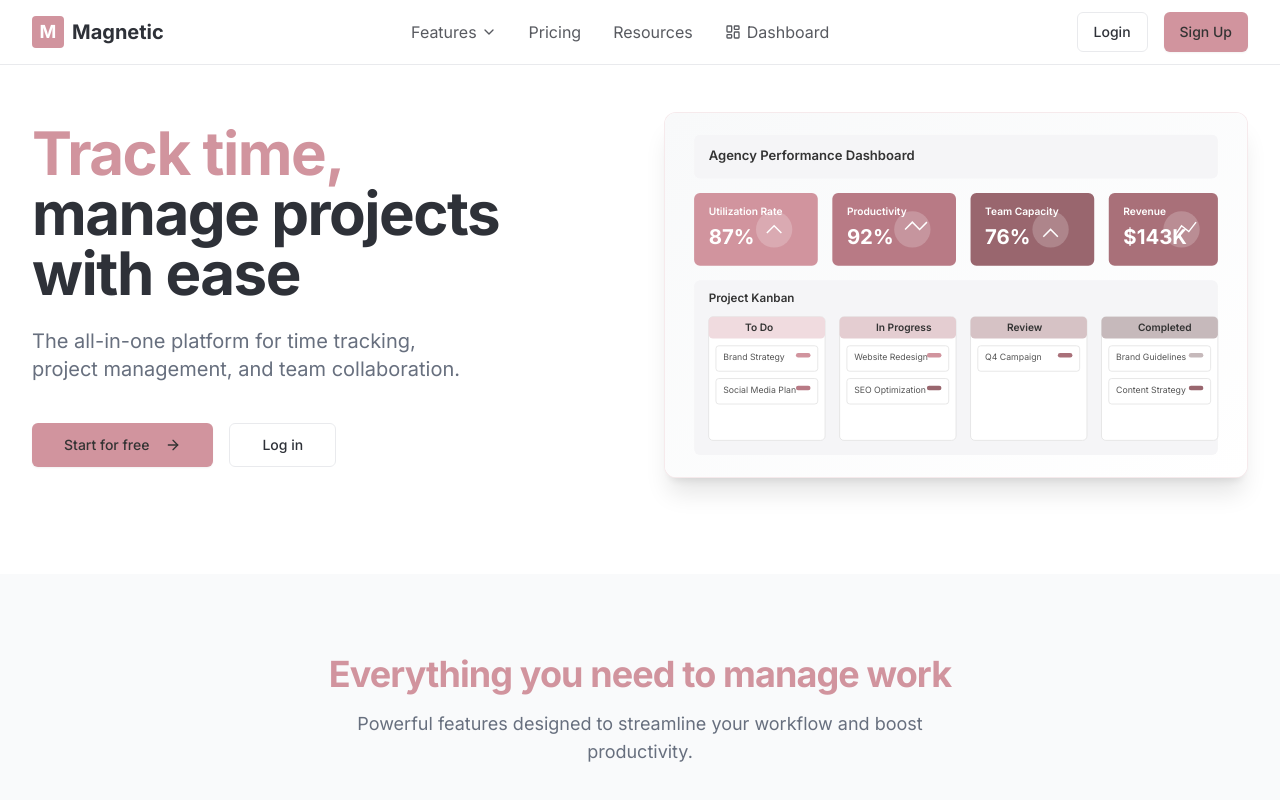
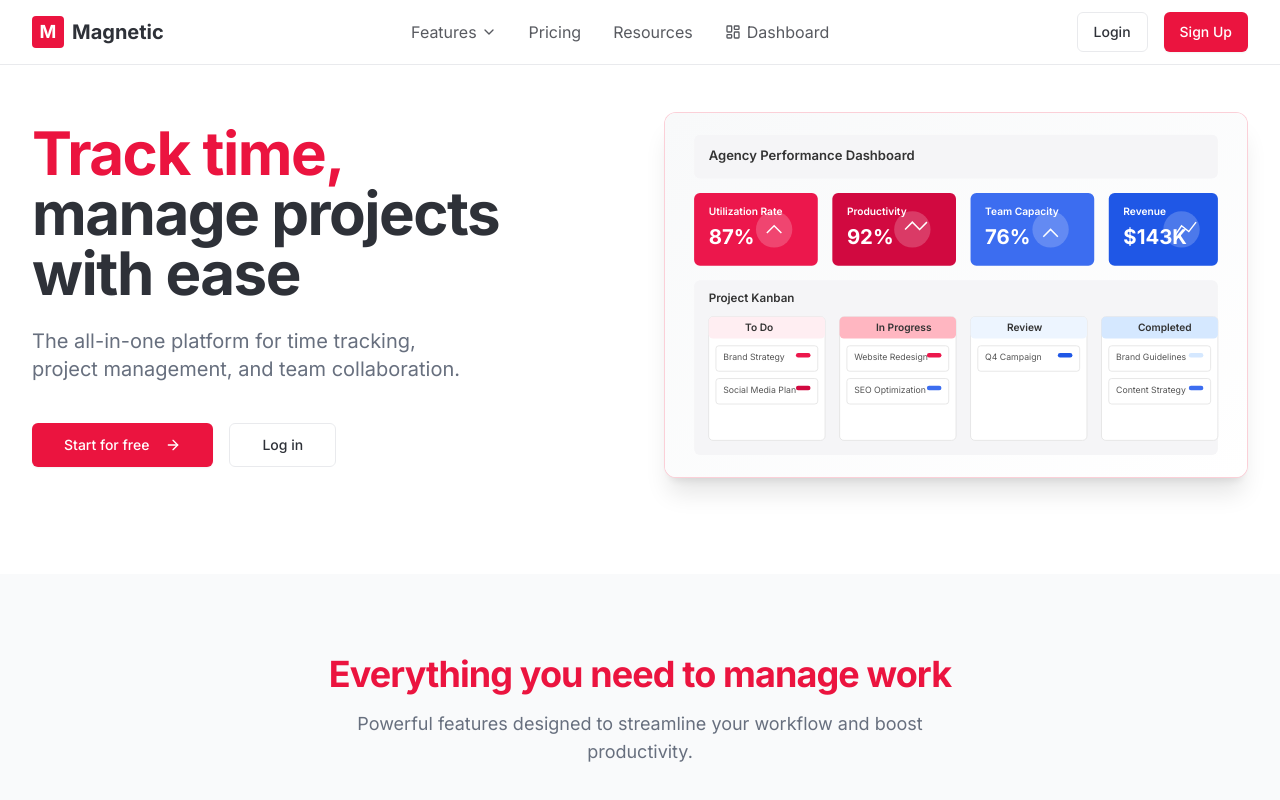
Before and after one commit to robinkiplangat/neema, a React (Vite) app: page / in a window 1280 px wide. Shown: the top 800 px of the page. Built offline with nearby package versions, Linux system fonts and the light colour scheme.

Commit message:
Refactor: Update color palette
Update the color palette to use the specified pink color and similar blues.

```diff
--- a/src/index.css
+++ b/src/index.css
@@ -16,8 +16,8 @@
     --popover: 0 0% 100%;
     --popover-foreground: 220 10% 20%;
 
-    --primary: 350 40% 70%;
-    --primary-foreground: 0 0% 20%;
+    --primary: 348 84% 50%;
+    --primary-foreground: 0 0% 100%;
 
     --secondary: 220 20% 96%;
     --secondary-foreground: 220 10% 20%;
@@ -25,26 +25,26 @@
     --muted: 220 20% 96%;
     --muted-foreground: 220 10% 45%;
 
-    --accent: 350 40% 70%;
-    --accent-foreground: 0 0% 20%;
+    --accent: 348 84% 50%;
+    --accent-foreground: 0 0% 100%;
 
     --destructive: 0 84.2% 60.2%;
     --destructive-foreground: 0 0% 98%;
 
     --border: 220 10% 92%;
     --input: 220 10% 92%;
-    --ring: 350 40% 70%;
+    --ring: 348 84% 50%;
 
     --radius: 0.5rem;
 
-    --sidebar-background: 350 25% 25%;
+    --sidebar-background: 348 70% 20%;
     --sidebar-foreground: 0 0% 100%;
-    --sidebar-primary: 350 40% 70%;
-    --sidebar-primary-foreground: 0 0% 20%;
-    --sidebar-accent: 350 20% 35%;
+    --sidebar-primary: 348 84% 50%;
+    --sidebar-primary-foreground: 0 0% 100%;
+    --sidebar-accent: 348 60% 30%;
     --sidebar-accent-foreground: 0 0% 100%;
-    --sidebar-border: 350 20% 35%;
-    --sidebar-ring: 350 20% 45%;
+    --sidebar-border: 348 60% 30%;
+    --sidebar-ring: 348 60% 40%;
   }
 
   .dark {
@@ -57,8 +57,8 @@
     --popover: 220 10% 12%;
     --popover-foreground: 0 0% 95%;
 
-    --primary: 350 30% 60%;
-    --primary-foreground: 0 0% 20%;
+    --primary: 348 70% 50%;
+    --primary-foreground: 0 0% 100%;
 
     --secondary: 220 10% 22%;
     --secondary-foreground: 0 0% 95%;
@@ -66,24 +66,24 @@
     --muted: 220 10% 22%;
     --muted-foreground: 220 10% 70%;
 
-    --accent: 350 30% 60%;
-    --accent-foreground: 0 0% 20%;
+    --accent: 348 70% 50%;
+    --accent-foreground: 0 0% 100%;
 
     --destructive: 0 62.8% 30.6%;
     --destructive-foreground: 0 0% 98%;
 
     --border: 220 10% 22%;
     --input: 220 10% 22%;
-    --ring: 350 30% 60%;
+    --ring: 348 70% 50%;
 
     --sidebar-background: 220 10% 8%;
     --sidebar-foreground: 0 0% 95%;
-    --sidebar-primary: 350 30% 60%;
-    --sidebar-primary-foreground: 0 0% 20%;
-    --sidebar-accent: 350 20% 35%;
+    --sidebar-primary: 348 70% 50%;
+    --sidebar-primary-foreground: 0 0% 100%;
+    --sidebar-accent: 348 50% 35%;
     --sidebar-accent-foreground: 0 0% 95%;
     --sidebar-border: 220 70% 15%;
-    --sidebar-ring: 350 30% 60%;
+    --sidebar-ring: 348 70% 50%;
   }
 }
 
@@ -103,7 +103,7 @@
 
 @layer components {
   .magnetic-gradient {
-    @apply bg-gradient-to-r from-pastel-pink to-pastel-lavender;
+    @apply bg-gradient-to-r from-[#ec174c] to-[#3c6df0];
   }
 
   .magnetic-button {
--- a/src/pages/Index.tsx
+++ b/src/pages/Index.tsx
@@ -48,25 +48,25 @@ const Index = () => {
                   <text x="60" y="65" fontSize="18" fontWeight="600" fill="#333">Agency Performance Dashboard</text>
 
                   {/* KPI Cards */}
-                  <rect x="40" y="110" width="170" height="100" rx="8" fill="hsl(350, 40%, 70%)" />
+                  <rect x="40" y="110" width="170" height="100" rx="8" fill="#ec174c" />
                   <text x="60" y="140" fontSize="14" fontWeight="600" fill="#fff">Utilization Rate</text>
                   <text x="60" y="180" fontSize="28" fontWeight="700" fill="#fff">87%</text>
                   <circle cx="150" cy="160" r="25" fill="rgba(255,255,255,0.2)" />
                   <path d="M140,165 L150,155 L160,165" stroke="#fff" strokeWidth="2" fill="none" />
 
-                  <rect x="230" y="110" width="170" height="100" rx="8" fill="hsl(350, 30%, 60%)" />
+                  <rect x="230" y="110" width="170" height="100" rx="8" fill="#d10940" />
                   <text x="250" y="140" fontSize="14" fontWeight="600" fill="#fff">Productivity</text>
                   <text x="250" y="180" fontSize="28" fontWeight="700" fill="#fff">92%</text>
                   <circle cx="340" cy="160" r="25" fill="rgba(255,255,255,0.2)" />
                   <path d="M330,160 L340,150 L350,160 L360,150" stroke="#fff" strokeWidth="2" fill="none" />
 
-                  <rect x="420" y="110" width="170" height="100" rx="8" fill="hsl(350, 20%, 50%)" />
+                  <rect x="420" y="110" width="170" height="100" rx="8" fill="#3c6df0" />
                   <text x="440" y="140" fontSize="14" fontWeight="600" fill="#fff">Team Capacity</text>
                   <text x="440" y="180" fontSize="28" fontWeight="700" fill="#fff">76%</text>
                   <circle cx="530" cy="160" r="25" fill="rgba(255,255,255,0.2)" />
                   <path d="M520,170 L530,160 L540,170" stroke="#fff" strokeWidth="2" fill="none" />
 
-                  <rect x="610" y="110" width="150" height="100" rx="8" fill="hsl(350, 25%, 55%)" />
+                  <rect x="610" y="110" width="150" height="100" rx="8" fill="#1f57e6" />
                   <text x="630" y="140" fontSize="14" fontWeight="600" fill="#fff">Revenue</text>
                   <text x="630" y="180" fontSize="28" fontWeight="700" fill="#fff">$143K</text>
                   <circle cx="710" cy="160" r="25" fill="rgba(255,255,255,0.2)" />
@@ -78,53 +78,53 @@ const Index = () => {
 
                   {/* Kanban Columns */}
                   <rect x="60" y="280" width="160" height="170" rx="6" fill="#ffffff" stroke="#e0e0e0" strokeWidth="1" />
-                  <rect x="60" y="280" width="160" height="30" rx="6" fill="hsl(350, 40%, 90%)" />
+                  <rect x="60" y="280" width="160" height="30" rx="6" fill="#ffeef2" />
                   <text x="110" y="300" fontSize="14" fontWeight="600" fill="#333">To Do</text>
 
                   <rect x="240" y="280" width="160" height="170" rx="6" fill="#ffffff" stroke="#e0e0e0" strokeWidth="1" />
-                  <rect x="240" y="280" width="160" height="30" rx="6" fill="hsl(350, 30%, 85%)" />
+                  <rect x="240" y="280" width="160" height="30" rx="6" fill="#ffb6c1" />
                   <text x="290" y="300" fontSize="14" fontWeight="600" fill="#333">In Progress</text>
 
                   <rect x="420" y="280" width="160" height="170" rx="6" fill="#ffffff" stroke="#e0e0e0" strokeWidth="1" />
-                  <rect x="420" y="280" width="160" height="30" rx="6" fill="hsl(350, 20%, 80%)" />
+                  <rect x="420" y="280" width="160" height="30" rx="6" fill="#edf5ff" />
                   <text x="470" y="300" fontSize="14" fontWeight="600" fill="#333">Review</text>
 
                   <rect x="600" y="280" width="160" height="170" rx="6" fill="#ffffff" stroke="#e0e0e0" strokeWidth="1" />
-                  <rect x="600" y="280" width="160" height="30" rx="6" fill="hsl(350, 10%, 75%)" />
+                  <rect x="600" y="280" width="160" height="30" rx="6" fill="#d5e8ff" />
                   <text x="650" y="300" fontSize="14" fontWeight="600" fill="#333">Completed</text>
 
                   {/* Kanban Cards */}
                   {/* To Do Column Cards */}
                   <rect x="70" y="320" width="140" height="35" rx="4" fill="white" stroke="#e0e0e0" strokeWidth="1" />
                   <text x="80" y="340" fontSize="12" fill="#555">Brand Strategy</text>
-                  <rect x="180" y="330" width="20" height="6" rx="3" fill="hsl(350, 40%, 70%)" />
+                  <rect x="180" y="330" width="20" height="6" rx="3" fill="#ec174c" />
 
                   <rect x="70" y="365" width="140" height="35" rx="4" fill="white" stroke="#e0e0e0" strokeWidth="1" />
                   <text x="80" y="385" fontSize="12" fill="#555">Social Media Plan</text>
-                  <rect x="180" y="375" width="20" height="6" rx="3" fill="hsl(350, 30%, 60%)" />
+                  <rect x="180" y="375" width="20" height="6" rx="3" fill="#d10940" />
 
                   {/* In Progress Column Cards */}
                   <rect x="250" y="320" width="140" height="35" rx="4" fill="white" stroke="#e0e0e0" strokeWidth="1" />
                   <text x="260" y="340" fontSize="12" fill="#555">Website Redesign</text>
-                  <rect x="360" y="330" width="20" height="6" rx="3" fill="hsl(350, 40%, 70%)" />
+                  <rect x="360" y="330" width="20" height="6" rx="3" fill="#ec174c" />
 
                   <rect x="250" y="365" width="140" height="35" rx="4" fill="white" stroke="#e0e0e0" strokeWidth="1" />
                   <text x="260" y="385" fontSize="12" fill="#555">SEO Optimization</text>
-                  <rect x="360" y="375" width="20" height="6" rx="3" fill="hsl(350, 20%, 50%)" />
+                  <rect x="360" y="375" width="20" height="6" rx="3" fill="#3c6df0" />
 
                   {/* Review Column Cards */}
                   <rect x="430" y="320" width="140" height="35" rx="4" fill="white" stroke="#e0e0e0" strokeWidth="1" />
                   <text x="440" y="340" fontSize="12" fill="#555">Q4 Campaign</text>
-                  <rect x="540" y="330" width="20" height="6" rx="3" fill="hsl(350, 25%, 55%)" />
+                  <rect x="540" y="330" width="20" height="6" rx="3" fill="#1f57e6" />
 
                   {/* Completed Column Cards */}
                   <rect x="610" y="320" width="140" height="35" rx="4" fill="white" stroke="#e0e0e0" strokeWidth="1" />
                   <text x="620" y="340" fontSize="12" fill="#555">Brand Guidelines</text>
-                  <rect x="720" y="330" width="20" height="6" rx="3" fill="hsl(350, 10%, 75%)" />
+                  <rect x="720" y="330" width="20" height="6" rx="3" fill="#d5e8ff" />
 
                   <rect x="610" y="365" width="140" height="35" rx="4" fill="white" stroke="#e0e0e0" strokeWidth="1" />
                   <text x="620" y="385" fontSize="12" fill="#555">Content Strategy</text>
-                  <rect x="720" y="375" width="20" height="6" rx="3" fill="hsl(350, 20%, 50%)" />
+                  <rect x="720" y="375" width="20" height="6" rx="3" fill="#3c6df0" />
                 </svg>
               </div>
             </div>
--- a/tailwind.config.ts
+++ b/tailwind.config.ts
@@ -64,17 +64,30 @@ export default {
 					ring: 'hsl(var(--sidebar-ring))'
 				},
 				magnetic: {
-					50: '#f5f3ff',
-					100: '#ede9fe',
-					200: '#ddd6fe',
-					300: '#c4b5fd',
-					400: '#a78bfa',
-					500: '#8b5cf6',
-					600: '#7c3aed',
-					700: '#6d28d9',
-					800: '#5b21b6',
-					900: '#4c1d95',
-					950: '#3730a3',
+					50: '#ffeef2',
+					100: '#ffdade',
+					200: '#ffb6c1',
+					300: '#ff8fa3',
+					400: '#ff6785',
+					500: '#ff3f67',
+					600: '#ec174c',
+					700: '#d10940',
+					800: '#ad0736',
+					900: '#8a052b',
+					950: '#4c0016',
+				},
+				blue: {
+					50: '#edf5ff',
+					100: '#d5e8ff',
+					200: '#b3d4ff',
+					300: '#85bbff',
+					400: '#5296ff',
+					500: '#3c6df0',
+					600: '#1f57e6',
+					700: '#1544d2',
+					800: '#1338a8',
+					900: '#163286',
+					950: '#0f1d4a',
 				},
 				pastel: {
 					pink: '#FFDEE2',
```
